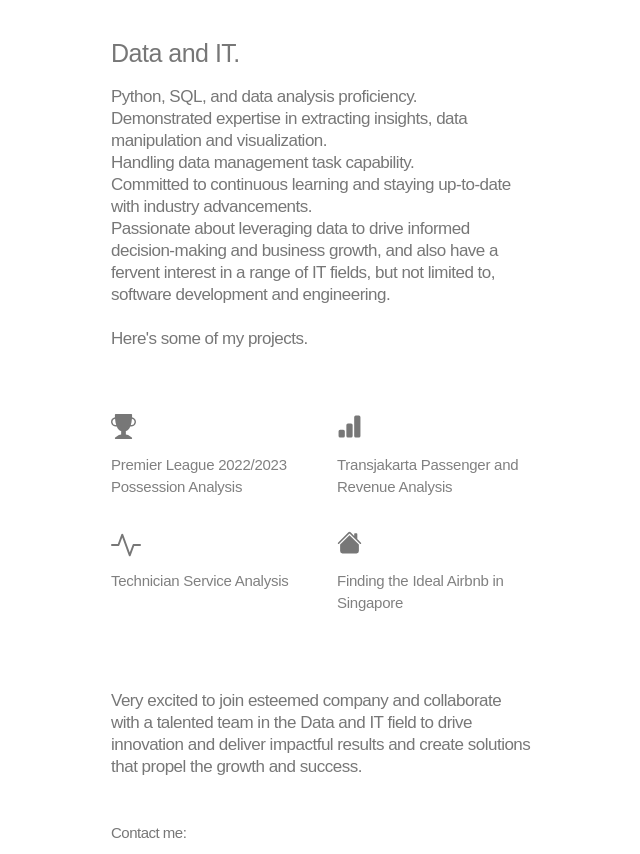
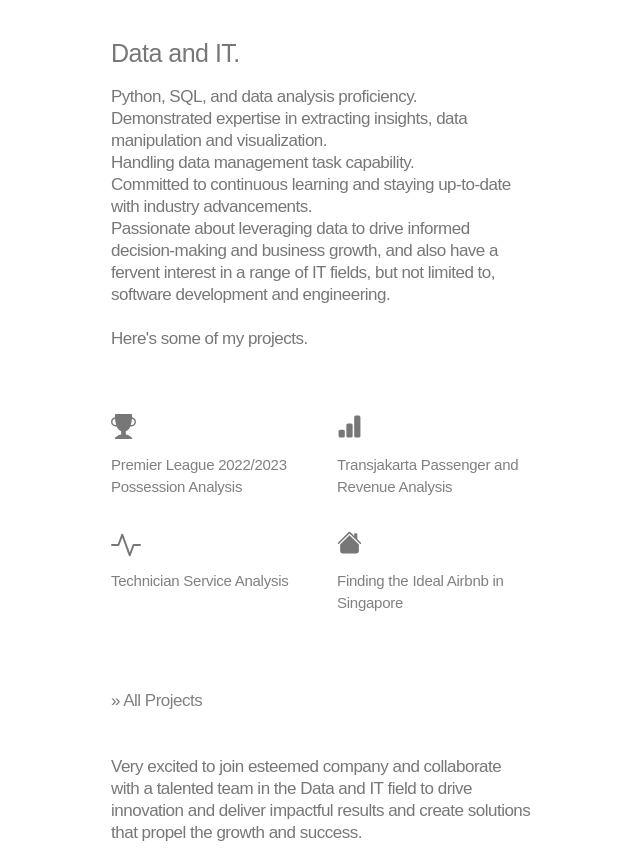
Before and after one commit to teukumhfs/Portfolio, a plain HTML site: page index.html in a window 1280 px wide. Shown: the part 168-1022 px from the top of the page, without its empty margins (319-959 px from the left). Drawn offline with Linux system fonts and the light colour scheme; a web font is replaced by a local one.

Commit message:
Added All Project  links

```diff
--- a/index.html
+++ b/index.html
@@ -85,6 +85,7 @@
                     </div>
                     <div class="framer-67hkbr" data-framer-name="Container" name="Container">
                         <div class="framer-blzxxb" style="outline:none;display:flex;flex-direction:column;justify-content:flex-start;flex-shrink:0;transform:none" data-framer-component-type="RichTextContainer">
+                            <p style="--framer-font-size:17px;--framer-letter-spacing:-0.5px;--framer-line-height:22px;--framer-text-color:rgb(119, 119, 119)" class="framer-text"><br><br><span>&#xbb; </span><a href="https://github.com/teukumhfs/All_Projects/tree/main">All Projects</a></p>
                             <p style="--framer-font-size:17px;--framer-letter-spacing:-0.5px;--framer-line-height:22px;--framer-text-color:rgb(119, 119, 119)" class="framer-text"><br><br>Very excited to join esteemed company and collaborate with a talented team in the Data and IT field to drive innovation and deliver impactful results and create solutions that propel the growth and success.</p>
                             <p style="--framer-font-size:17px;--framer-letter-spacing:-0.5px;--framer-line-height:22px;--framer-text-color:rgb(119, 119, 119)" class="framer-text"><br class="framer-text trailing-break"></p>
                             <p style="--framer-font-size:15px;--framer-letter-spacing:-0.5px;--framer-line-height:22px;--framer-text-color:rgb(119, 119, 119)" class="framer-text"><br>Contact me:</p>
```
